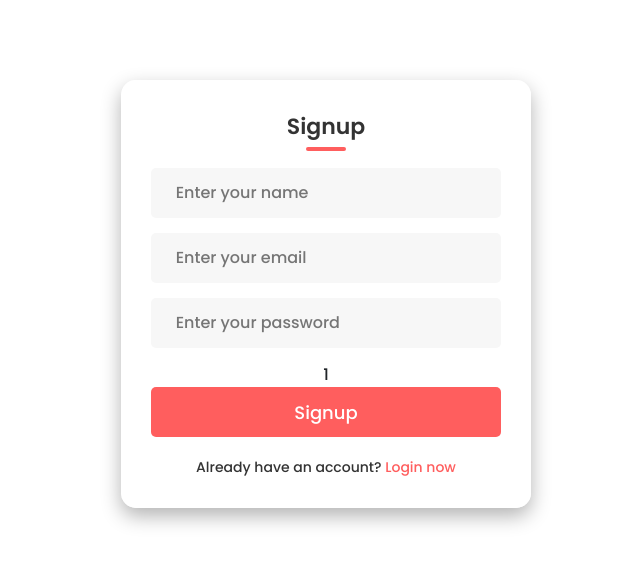
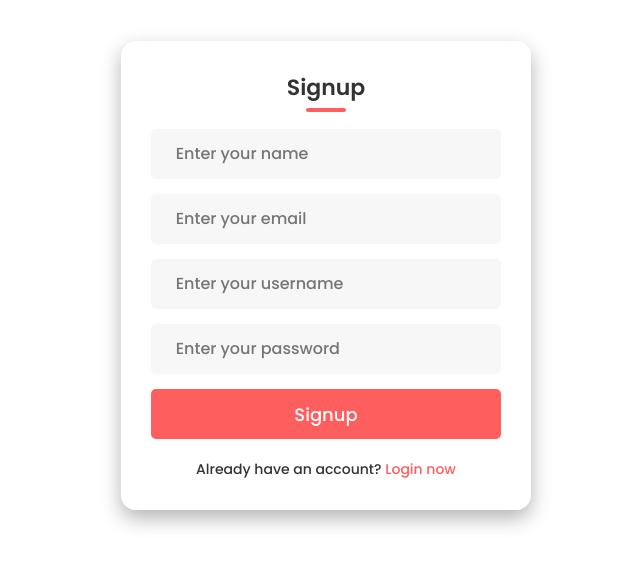
Before and after one commit to git-dev-connect/ShopNowApp-UI, a React (Create React App) app: page /home in a window 1280 px wide. Both pictures are taken after a click on the link "Signup now". Shown: the top 566 px of the page, without its empty margins (640-1280 px from the left). Built offline with nearby package versions, Linux system fonts and the light colour scheme.

Commit message:
Added signup functionality

```diff
--- a/src/components/Auth/LoginReg.css
+++ b/src/components/Auth/LoginReg.css
@@ -10,7 +10,7 @@
 
 .shopping-container {
     /* added by vicky */
-    margin-top: 80px;
+    margin-top: 10%;
     background: rgba(255, 255, 255, 0.9);
     padding: 30px;
     border-radius: 15px;
--- a/src/components/Auth/LoginReg.js
+++ b/src/components/Auth/LoginReg.js
@@ -8,7 +8,7 @@ import { Navigate, useNavigate } from 'react-router-dom';
 function LoginReg({ setIsLoggedIn }) {
     const [activeTab, setActiveTab] = useState('login');
     const [loginData, setLoginData] = useState({ username: '', password: '' });
-    const [signupData, setSignupData] = useState({ name: '', email: '', password: '' });
+    const [signupData, setSignupData] = useState({ name: '', email: '', password: '',username: '' });
     const [loginError, setLoginError] = useState('');
     const navigate = useNavigate();
 
@@ -48,9 +48,21 @@ function LoginReg({ setIsLoggedIn }) {
 
     };
 
-    const handleSignupSubmit = (e) => {
+    const handleSignupSubmit = async (e) => {
         e.preventDefault();
         console.log('Signup Data:', signupData);
+
+        try {
+            const response = await apiService.signup(signupData);
+            if (response.status === 201) {
+                handleTabChange('login')
+            }
+        } catch (error) {
+            console.log("Error Invalid Crdencials - UNAUTHORIZED USER");
+            // document.getElementById("loginFailed").innerText = "Invalid Crdencials";
+            // setLoginError("Invalid Credentials");
+        }
+
     };
 
     return (
@@ -122,10 +134,21 @@ function LoginReg({ setIsLoggedIn }) {
                                         <div className="shopping-input-box">
                                             <i className="fas fa-envelope"></i>
                                             <input
-                                                type="text"
+                                                type="email"
                                                 name="email"
                                                 placeholder="Enter your email"
                                                 value={signupData.email}
+                                                onChange={handleSignupChange}
+                                                required
+                                            />
+                                        </div>
+                                        <div className="shopping-input-box">
+                                            <i className="fas fa-lock"></i>
+                                            <input
+                                                type="text"
+                                                name="username"
+                                                placeholder="Enter your username"
+                                                value={signupData.username}
                                                 onChange={handleSignupChange}
                                                 required
                                             />
@@ -140,7 +163,8 @@ function LoginReg({ setIsLoggedIn }) {
                                                 onChange={handleSignupChange}
                                                 required
                                             />
-                                        </div>1
+                                        </div>
+
                                         <div className="shopping-button input-box">
                                             <input type="submit" value="Signup" />
                                         </div>
--- a/src/components/Home/Home.js
+++ b/src/components/Home/Home.js
@@ -147,7 +147,6 @@ const Home = ({ setIsLoggedIn }) => {
 
                 </Box>
 
-
                 {/* Product Cards Section */}
                 <Container sx={{ marginTop: '50px' }}>
                     <Typography variant="h4" sx={{ marginBottom: '20px', fontWeight: 'bold', textAlign: 'center' }}>
--- a/src/components/Home/ProductCard.css
+++ b/src/components/Home/ProductCard.css
@@ -1,7 +1,9 @@
 /* src/components/ProductCard.css */
 .product-card {
     border: 0px solid #a19090;
-    border-radius: 8px;
+    border-top: 1px solid #d6cdcd;
+    border-left: 1px solid #d6cdcd;
+    border-radius: 3px;
     padding: 16px;
     margin: 7px 2px;
     text-align: left;
--- a/src/components/globalUtils/ApiHandler.js
+++ b/src/components/globalUtils/ApiHandler.js
@@ -13,7 +13,8 @@ function basicAuth(user) {
 
 export const apiService = {
   login,
-  test
+  test,
+  signup
 };
 
 function login(username, password) {
@@ -27,3 +28,9 @@ function login(username, password) {
       headers: { 'Authorization': basicAuth(user) }
     });
   }
+
+ function signup(signupData) {
+  return instance.post('/signup', signupData, {
+    headers: { 'Content-Type': 'application/json' }
+  });
+}
```
